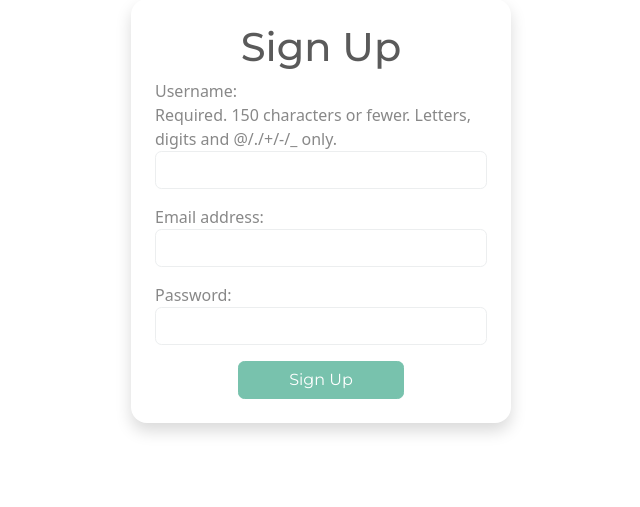
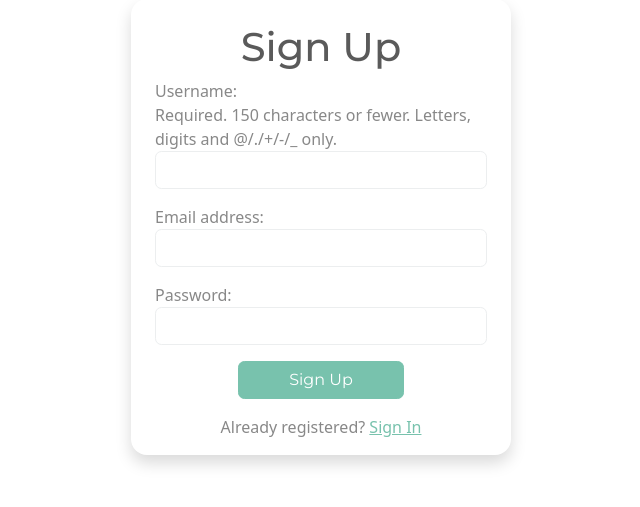
Before and after one commit to rebin03/Movies-CRUD, a Django app: page /register/ in a window 1280 px wide. Shown: the part 49-556 px from the top of the page, without its empty margins (319-959 px from the left). Run offline with Django 5.2, Linux system fonts and the light colour scheme; some libraries are stand-ins or nearby versions.

Commit message:
Updated sinup_signin.html

```diff
--- a/myapp/templates/signup_signin.html
+++ b/myapp/templates/signup_signin.html
@@ -11,7 +11,7 @@
     <div class="container my-5">
         <div class="row">
             <div class="col-4"></div>
-            <div class="col-4 shadow rounded rounded-4 p-4">
+            <div class="col-4 shadow rounded rounded-4 p-4 pb-0">
                 <h1 class="text-center">{{heading}}</h1>
                 <form action="" method="post">
                     {% csrf_token %}
@@ -19,6 +19,11 @@
                     <div class="d-grid col-6 mx-auto">
                         <button class="btn btn-primary" type="submit">{{heading}}</button>
                     </div>
+                    {% if heading == 'Sign In' %}
+                    <p class="text-center mt-3">New user? <a href="{% url 'register' %}">Register</a></p>
+                    {% else %}
+                    <p class="text-center mt-3">Already registered? <a href="{% url 'signin' %}">Sign In</a></p>
+                    {% endif %}
                 </form>
             </div>
             <div class="col-4"></div>
```
Also changed, not shown: db.sqlite3.
